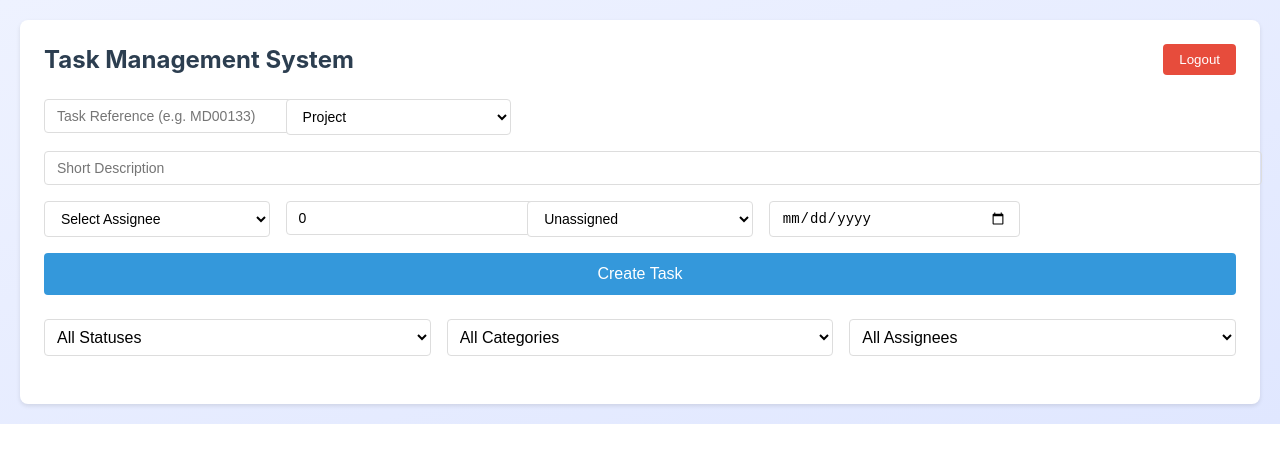
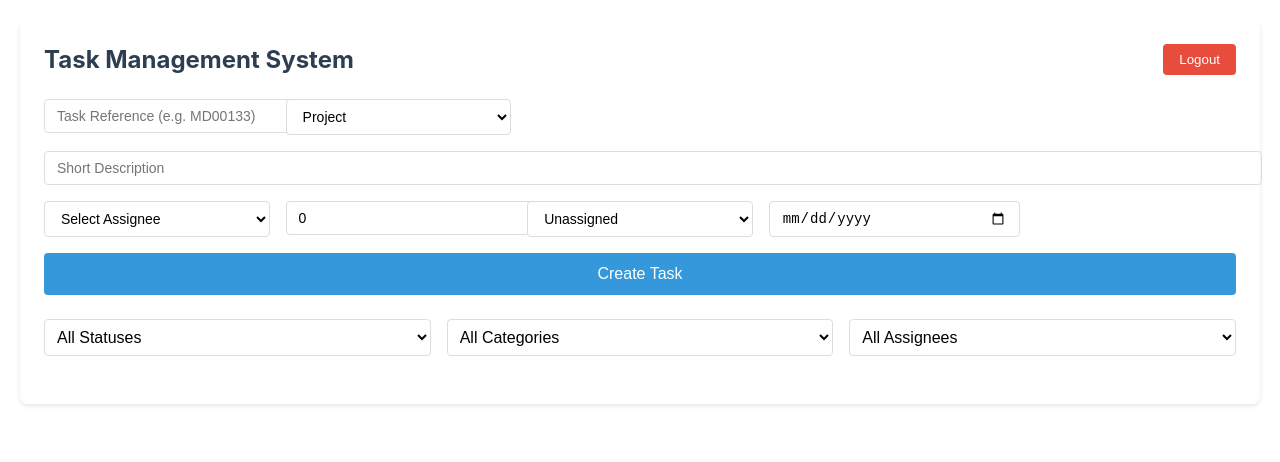
Before and after one commit to Elton2223/CompanX, a React (Create React App) app: page /Home in a window 1280 px wide. Shown: the top 462 px of the page. Built offline with nearby package versions, Linux system fonts and the light colour scheme.

Commit message:
Update LandingPage.css

```diff
--- a/src/components/LandingPage.css
+++ b/src/components/LandingPage.css
@@ -1,9 +1,9 @@
 .container {
     max-width: 100vw;
-    max-height: 100vmax;
     margin: 0 auto;
     padding: 20px;
-    background: linear-gradient(to bottom right, #EEF2FF, #E0E7FF);
+    background: white;
+    height: 10%;
   }
 
   .content {
```
